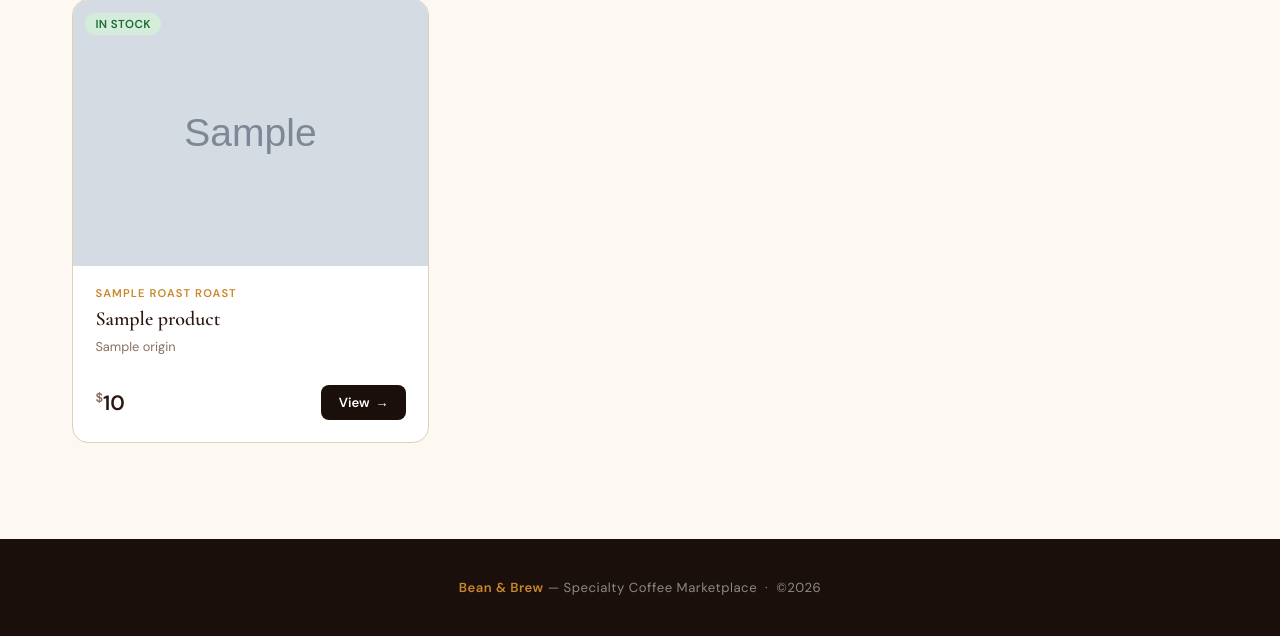
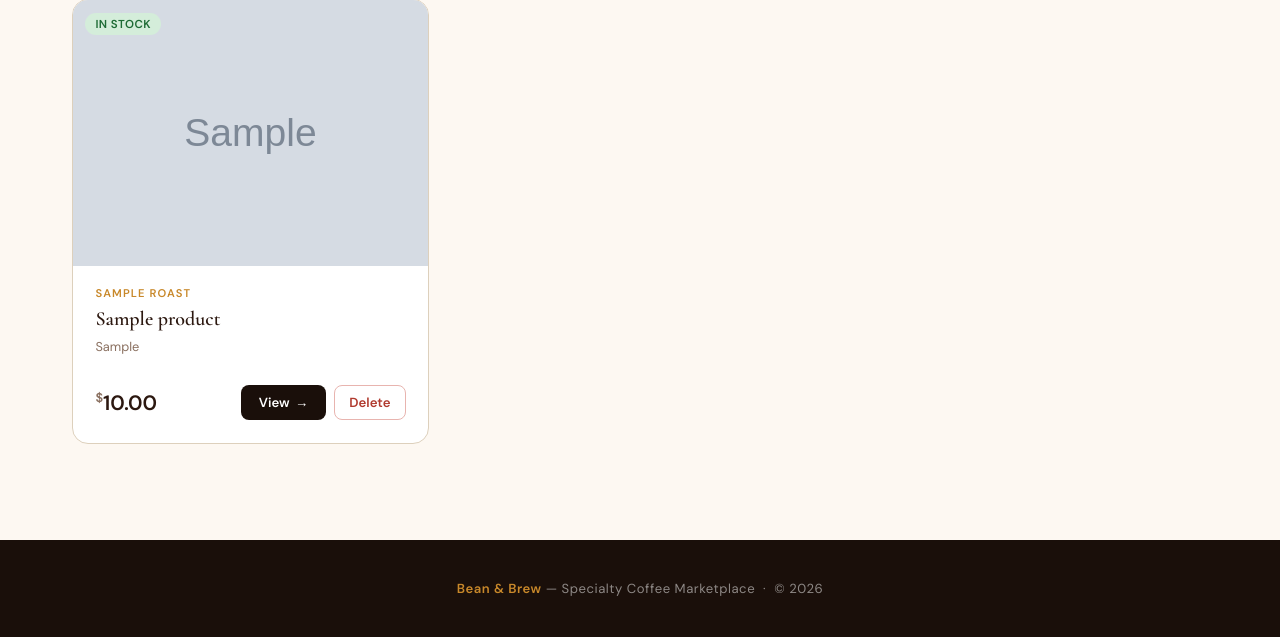
Before and after one commit to ZeyadMahmoudAmrMohamed/DjangoProject, a Django app: template marketplace/products/templates/products/index.html in a window 1280 px wide. Shown: the part 681-1318 px from the top of the page. Run offline with Django 4.2, Linux system fonts and the light colour scheme; tables that the repository leaves empty hold one stand-in row (values such as "Sample post"); the template is opened without the code that fills it: values that come from a table or form of the project are taken from there, most other values are stand-ins (such as "Sample title", 1, 10 or a date in 2020); grey boxes marked "Sample" are stand-in pictures.

Commit message:
Just saving half of lab2

```diff
--- /dev/null
+++ b/marketplace/products/models.py
@@ -0,0 +1,13 @@
+from django.db import models
+
+class Product(models.Model):
+    name = models.CharField(max_length=200)
+    price = models.DecimalField(max_digits=10, decimal_places=2)
+    stock_count = models.PositiveIntegerField(default=0)
+    image = models.CharField(max_length=200)
+    origin = models.CharField(max_length=100)
+    roast = models.CharField(max_length=50)
+    description = models.TextField()
+
+    def __str__(self):
+        return self.name
--- a/marketplace/products/templates/products/index.html
+++ b/marketplace/products/templates/products/index.html
@@ -1,4 +1,5 @@
 {% extends "base.html" %}
+{% load static %}
 
 {% block title %}Shop — Bean & Brew{% endblock %}
 
@@ -215,6 +216,23 @@
 
   .card:hover .btn-show .arrow { transform: translateX(3px); }
 
+  .btn-delete {
+    display: inline-flex;
+    align-items: center;
+    background: transparent;
+    color: #b03a2e;
+    border: 1.5px solid #e8b4af;
+    padding: .5rem .9rem;
+    border-radius: 8px;
+    font-size: .825rem;
+    font-weight: 600;
+    font-family: 'DM Sans', sans-serif;
+    cursor: pointer;
+    transition: background .2s, color .2s;
+  }
+
+  .btn-delete:hover { background: #fde8e5; border-color: #b03a2e; }
+
 </style>
 {% endblock %}
 
@@ -241,7 +259,7 @@
       <article class="card">
 
         <div class="card-img">
-          <img src="{{ product.image }}" alt="{{ product.name }}" loading="lazy" />
+          <img src="{% static product.image %}" alt="{{ product.name }}" loading="lazy" />
           <div class="stock-tag">
             {% if product.stock_count > 0 %}
               <span class="badge badge-green">In Stock</span>
@@ -259,9 +277,15 @@
 
         <div class="card-footer">
           <div class="card-price"><sup>$</sup>{{ product.price }}</div>
-          <a href="{% url 'products:show' product.id %}" class="btn-show">
-            View <span class="arrow">→</span>
-          </a>
+          <div style="display:flex; gap:.5rem;">
+            <a href="{% url 'products:show' product.id %}" class="btn-show">
+              View <span class="arrow">→</span>
+            </a>
+            <form action="{% url 'products:delete' product.id %}" method="POST">
+              {% csrf_token %}
+              <button type="submit" class="btn-delete">Delete</button>
+            </form>
+          </div>
         </div>
 
       </article>
--- a/marketplace/products/templates/products/show.html
+++ b/marketplace/products/templates/products/show.html
@@ -1,4 +1,5 @@
 {% extends "base.html" %}
+{% load static %}
 
 {% block title %}{{ product.name }} — Bean & Brew{% endblock %}
 
@@ -248,7 +249,7 @@
 
       <!-- Image -->
       <div class="product-image">
-        <img src="{{ product.image }}" alt="{{ product.name }}" />
+        <img src="{% static product.image %}" alt="{{ product.name }}" />
       </div>
 
       <!-- Info -->
--- a/marketplace/products/urls.py
+++ b/marketplace/products/urls.py
@@ -6,4 +6,5 @@ app_name = 'products'
 urlpatterns = [
     path('', views.index, name='index'),
     path('<int:id>/', views.show, name='show'),
+    path('<int:id>/delete/', views.delete, name='delete'),
 ]
--- a/marketplace/templates/base.html
+++ b/marketplace/templates/base.html
@@ -139,7 +139,7 @@
 </main>
 
 <footer>
-  <strong>Bean &amp; Brew</strong> — Specialty Coffee Marketplace &nbsp;·&nbsp; ©2026
+  <strong>Bean &amp; Brew</strong> — Specialty Coffee Marketplace &nbsp;·&nbsp; © {% now "Y" %}
 </footer>
 
 {% block extra_js %}{% endblock %}
```
Also changed, not shown: marketplace/products/views.py (+10 -15 lines).
